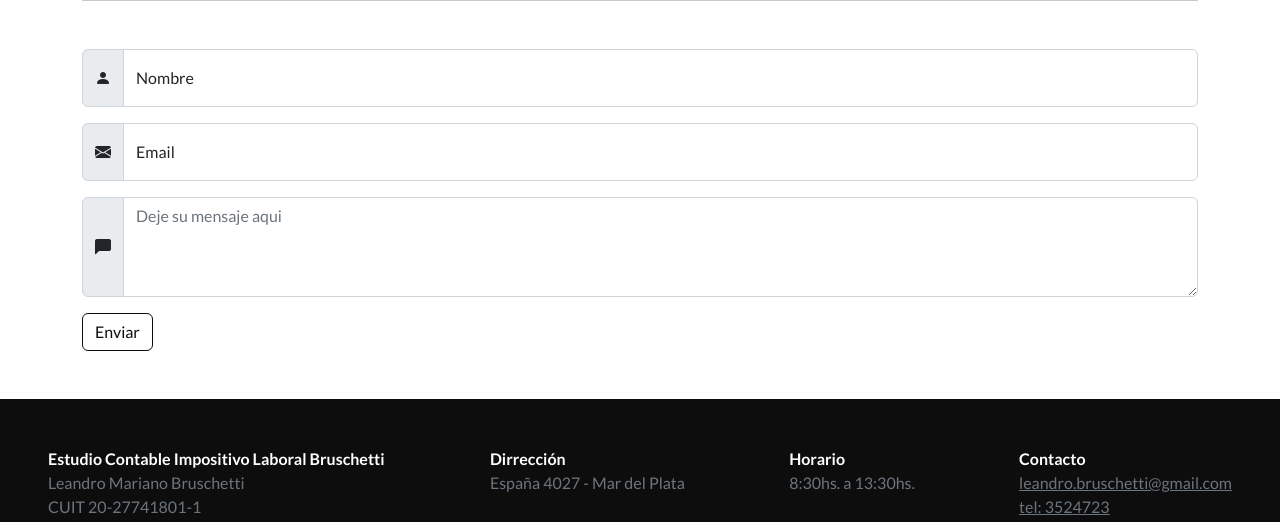
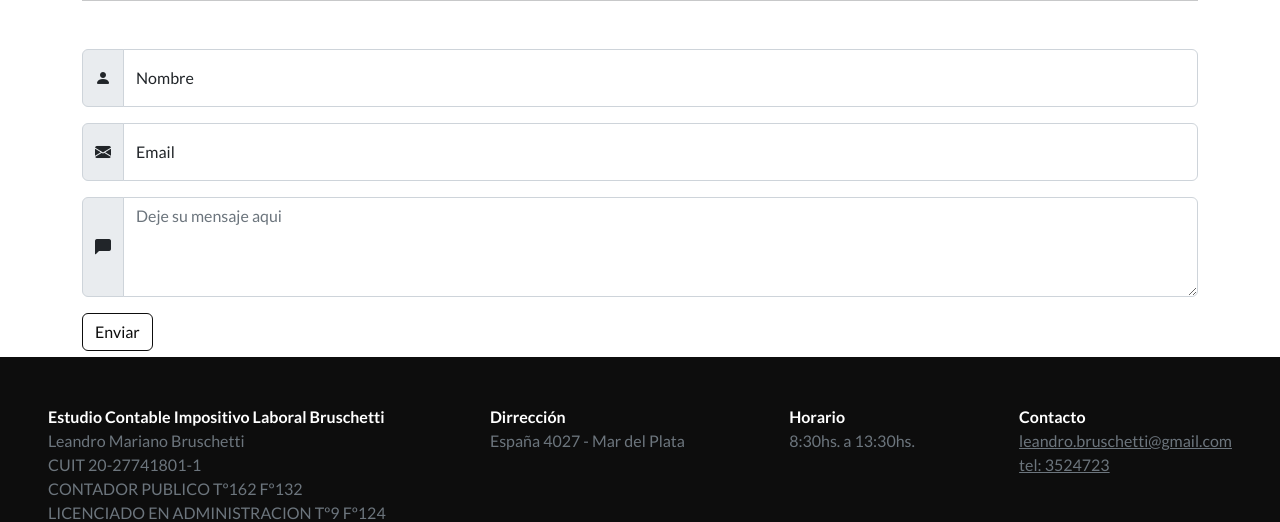
Before and after one commit to cesarmdq/estudio-bruschetti, a website: page estudio-contable/estudio-contable-contacto.html in a window 1280 px wide. Shown: the part 203-725 px from the top of the page. Drawn offline with Linux system fonts and the light colour scheme.

Commit message:
ajuste pie

```diff
--- a/estudio-contable/estudio-contable-contacto.html
+++ b/estudio-contable/estudio-contable-contacto.html
@@ -17,7 +17,7 @@
     <link rel="stylesheet" href="../css/bootstrap-icons.css" />
     <title>Estudio Contable Impositivo Laboral | Contacto</title>
   </head>
-  <body class="position-relative">
+  <body class="position-relative d-flex flex-column" style="height: 100vh">
     <header>
       <nav class="navbar navbar-expand-lg navbar-dark bg-dark">
         <div class="container">
@@ -157,7 +157,7 @@
     </main>
 
     <footer
-      class="d-flex justify-content-between p-5 text-start flex-wrap bg-dark text-white mt-5"
+      class="d-flex justify-content-between p-5 text-start flex-wrap bg-dark text-white mt-auto"
     >
       <ul class="nav flex-column">
         <li class="fw-bold nav-item">
```
